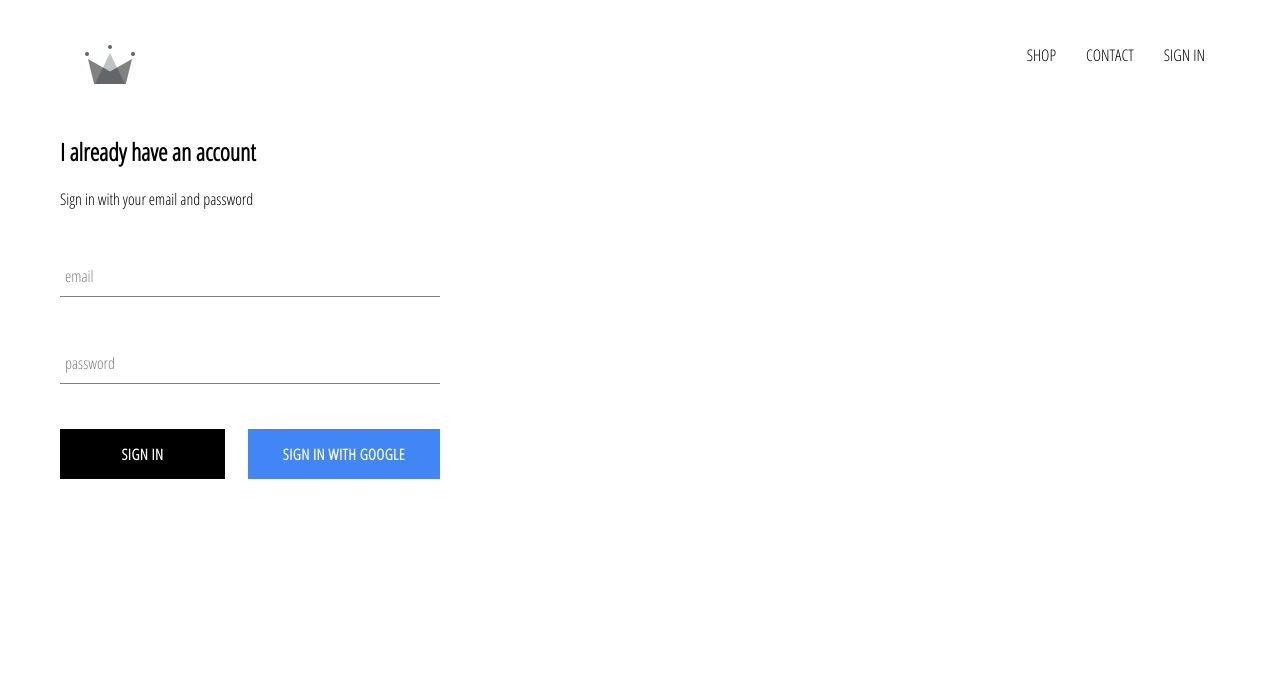
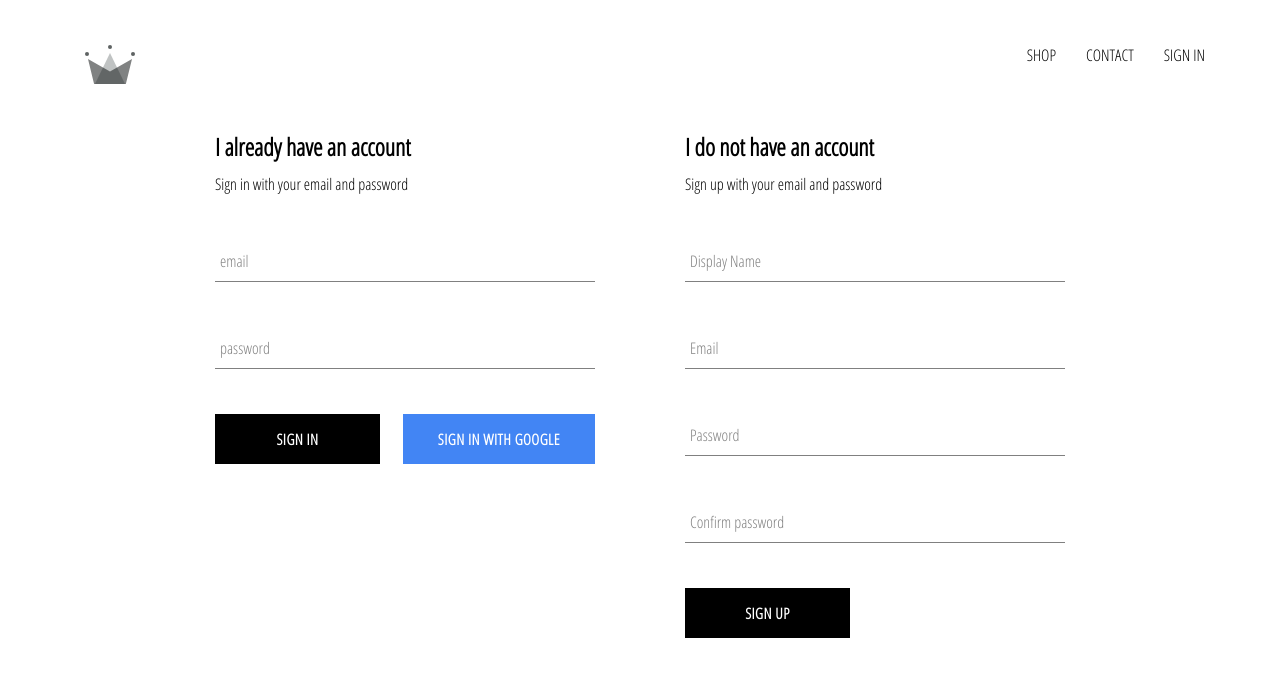
Before and after one commit to palo1992/crown-clothing, a React (Create React App) app: page /signin in a window 1280 px wide. Shown: the top 676 px of the page. Built offline with nearby package versions, Linux system fonts and the light colour scheme; no server answers.

Commit message:
implemented firebase utils, included ablitity to store and authenticated users

```diff
--- a/src/App.js
+++ b/src/App.js
@@ -7,7 +7,7 @@
 
 import Header from './components/header/header.component';
 
-import { auth } from './firebase/firebase.utils';
+import { auth, createUserProfileDocument } from './firebase/firebase.utils';
 
 import './App.css';
 
@@ -23,8 +23,22 @@
   unsubscribeFromAuth = null;
 
   componentDidMount() {
-    this.unsubscribeFromAuth = auth.onAuthStateChanged(user => {
-      this.setState({ currentUser: user });
+    this.unsubscribeFromAuth = auth.onAuthStateChanged(async userAuth => {
+      if(userAuth){
+        const userRef = await createUserProfileDocument(userAuth);
+
+        userRef.onSnapshot(snapShot => {
+          this.setState({
+            currentUser:{
+              id: snapShot.id,
+              ...snapShot.data()
+            }
+          });
+        });
+      }
+      else{
+        this.setState({currentUser: userAuth});
+      }
     });
   }
 
--- a/src/components/sign-in/sign-in.component.jsx
+++ b/src/components/sign-in/sign-in.component.jsx
@@ -26,7 +26,7 @@
     render() {
         return (
             <div className="sign-in">
-                <h2>I already have an account</h2>
+                <h2 className='title'>I already have an account</h2>
                 <span>Sign in with your email and password</span>
                 <form onSubmit={this.handleSubmit}>
                     <FormInput
--- /dev/null
+++ b/src/components/sign-up/sign-up.component.jsx
@@ -0,0 +1,94 @@
+import React from 'react';
+import {auth, createUserProfileDocument} from '../../firebase/firebase.utils';
+
+import FormInput from '../form-input/form-input.component';
+import CustomButton from '../custom-button/custom-button.component';
+
+import './sign-up.styles.scss';
+
+class SignUp extends React.Component{
+    constructor(){
+        super();
+        this.state={
+            displayName: '',
+            email: '',
+            password: '',
+            confirmPassword: ''
+        }
+    }
+
+handleSubmit = async event => {
+    event.preventDefault();
+    const {displayName, email, password, confirmPassword} = this.state;
+    if(password !== confirmPassword){
+        alert("Passwords don't match");
+        return;
+    }
+    try{
+        const {user} = await auth.createUserWithEmailAndPassword(email, password);
+
+        await createUserProfileDocument(user, {displayName});
+
+        this.setState({
+            displayName: '',
+            email: '',
+            password: '',
+            confirmPassword: ''
+    });
+    }catch(e){
+        console.error(e);
+    }
+};
+
+handleChange = event => {
+    const {name,value} = event.target;
+    this.setState({[name]: value});
+}
+
+    render(){
+        const {displayName, email, password, confirmPassword} = this.state;
+        return(
+            <div className="sign-up">
+                <h2 className="title">I do not have an account</h2>
+                <span>Sign up with your email and password</span>
+                <form className="sign-up-form" onSubmit={this.handleSubmit}>
+                    <FormInput
+                        type="text"
+                        name="displayName"
+                        value={displayName}
+                        onChange={this.handleChange}
+                        label='Display Name'
+                        required
+                    />
+                    <FormInput
+                        type="email"
+                        name="email"
+                        value={email}
+                        onChange={this.handleChange}
+                        label='Email'
+                        required
+                    />
+                    <FormInput
+                        type="password"
+                        name="password"
+                        value={password}
+                        onChange={this.handleChange}
+                        label='Password'
+                        required
+                    />
+                    <FormInput
+                        type="password"
+                        name="confirmPassword"
+                        value={confirmPassword}
+                        onChange={this.handleChange}
+                        label='Confirm password'
+                        required
+                    />
+                    <CustomButton type="submit" >sign up</CustomButton>
+                </form>
+            </div>
+        );
+    }
+}
+
+export default SignUp;
--- /dev/null
+++ b/src/components/sign-up/sign-up.styles.scss
@@ -0,0 +1,8 @@
+.sign-up {
+    width: 380px;
+    display: flex;
+    flex-direction: column;
+    .title {
+        margin: 10px 0;
+    }
+}
--- a/src/firebase/firebase.utils.js
+++ b/src/firebase/firebase.utils.js
@@ -12,6 +12,30 @@
     measurementId: "G-GPW74S9LZB"
 };
 
+export const createUserProfileDocument = async (userAuth, additionalData) => {
+    if(!userAuth)return;
+
+    const userRef = firestore.doc(`users/${userAuth.uid}`);
+    const snapShot = await userRef.get();
+
+    if(!snapShot.exists){
+        const {displayName, email} = userAuth;
+        const createdAt = new Date();
+
+        try{
+            await userRef.set({
+                displayName,
+                email,
+                createdAt,
+                ...additionalData
+            })
+        } catch (error) {
+            console.log('error creating user', error.message);
+        }
+    }
+    return userRef;
+}
+
 firebase.initializeApp(config);
 
 export const auth = firebase.auth();
--- a/src/pages/sign-in-and-sign-up/sign-in-and-sign-up.component.jsx
+++ b/src/pages/sign-in-and-sign-up/sign-in-and-sign-up.component.jsx
@@ -1,10 +1,12 @@
 import React from 'react';
 import SignIn from '../../components/sign-in/sign-in.component';
+import SignUp from '../../components/sign-up/sign-up.component';
 import './sign-in-and-sign-up.styles.scss';
 
 const SignInAndSignUpPage = () => (
     <div className="sign-in-and-sign-up">
         <SignIn/>
+        <SignUp/>
     </div>
 );
 export default SignInAndSignUpPage;
--- a/src/pages/sign-in-and-sign-up/sign-in-and-sign-up.styles.scss
+++ b/src/pages/sign-in-and-sign-up/sign-in-and-sign-up.styles.scss
@@ -0,0 +1,6 @@
+.sign-in-and-sign-up {
+    width: 850px;
+    display: flex;
+    justify-content: space-between;
+    margin: 30px auto;
+}
```
Also changed, not shown: 1 other file (tests, documents, lock files or other folders).
